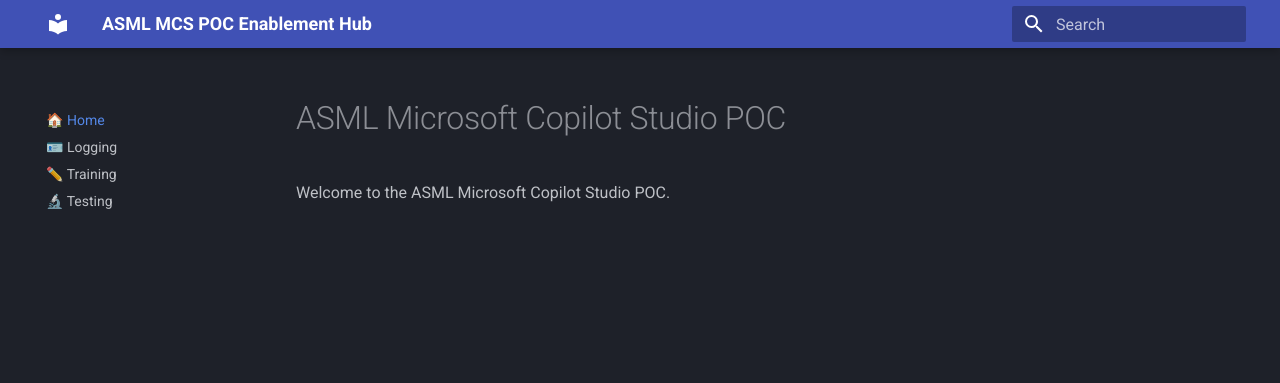
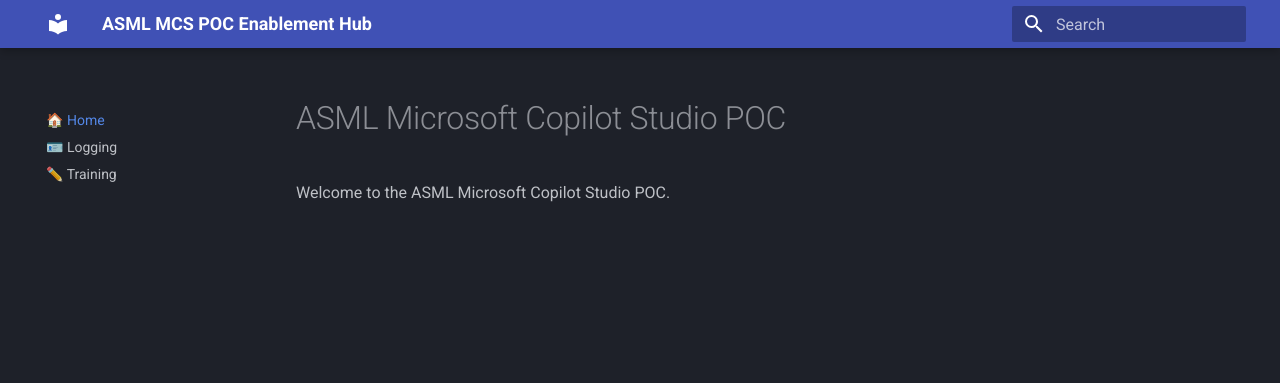
Before and after one commit to cristi-0392/enablement-hub, an MkDocs documentation site: the page built from docs/index.md, in a window 1280 px wide. Shown: the top 383 px of the page. Built offline with MkDocs 1.6.1 and Material for MkDocs 9.7.7, drawn with Linux system fonts in a browser that asks for light colours.

Commit message:
Remove Testing section from navigation

```diff
--- a/mkdocs.yml
+++ b/mkdocs.yml
@@ -15,7 +15,6 @@ nav:
   - 🏠 Home: index.md
   - 🪪 Logging: logging/index.md
   - ✏️ Training: training/index.md
-  - 🔬 Testing: testing/index.md
 
 markdown_extensions:
   - toc:
```
